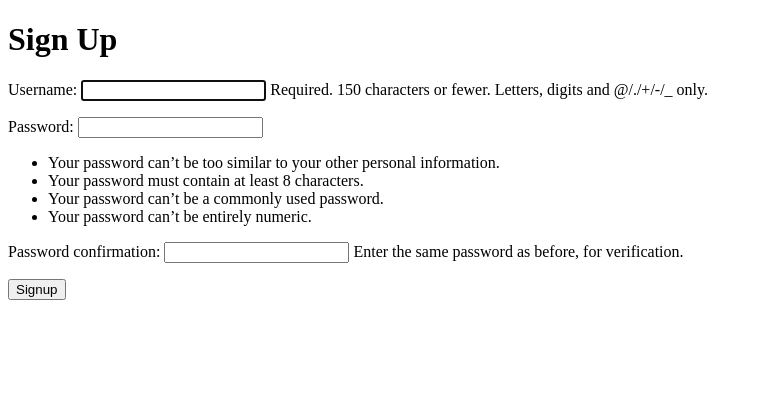
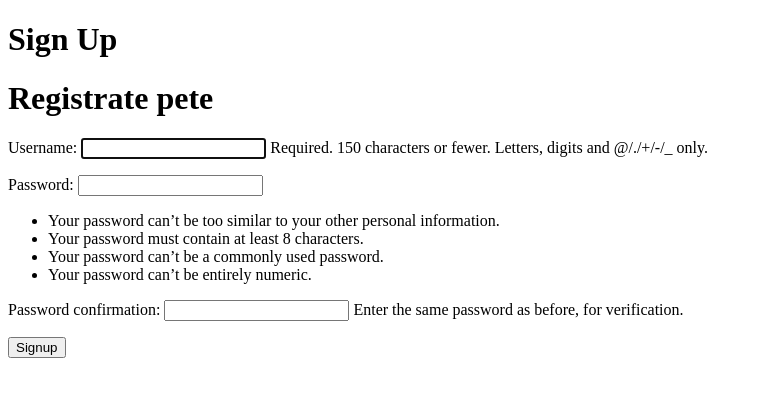
Before and after one commit to bmeflowers/ProyectoVladimir, a Django app: page /signup/ in a window 1280 px wide. Shown: the part 88-485 px from the top of the page, without its empty margins (0-762 px from the left). Run offline with Django 5.2, Linux system fonts and the light colour scheme.

Commit message:
prueba de rama

```diff
--- a/ProyectoIA/tasks/templates/signup.html
+++ b/ProyectoIA/tasks/templates/signup.html
@@ -2,6 +2,7 @@
 
 {% block content %}
 <h1> Sign Up </h1>
+<h1> Registrate pete </h1>
 {{error}}
 
 <form action = "/signup/" method="POST">
```
